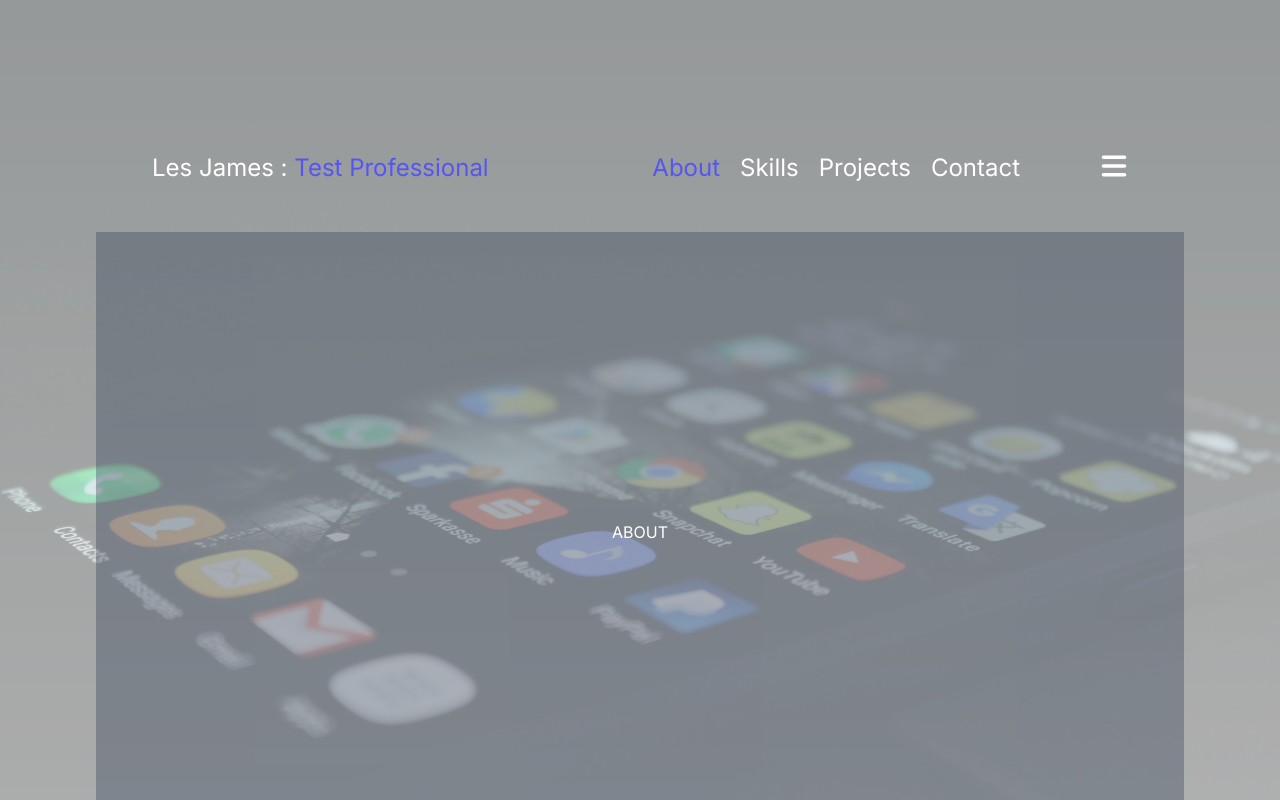
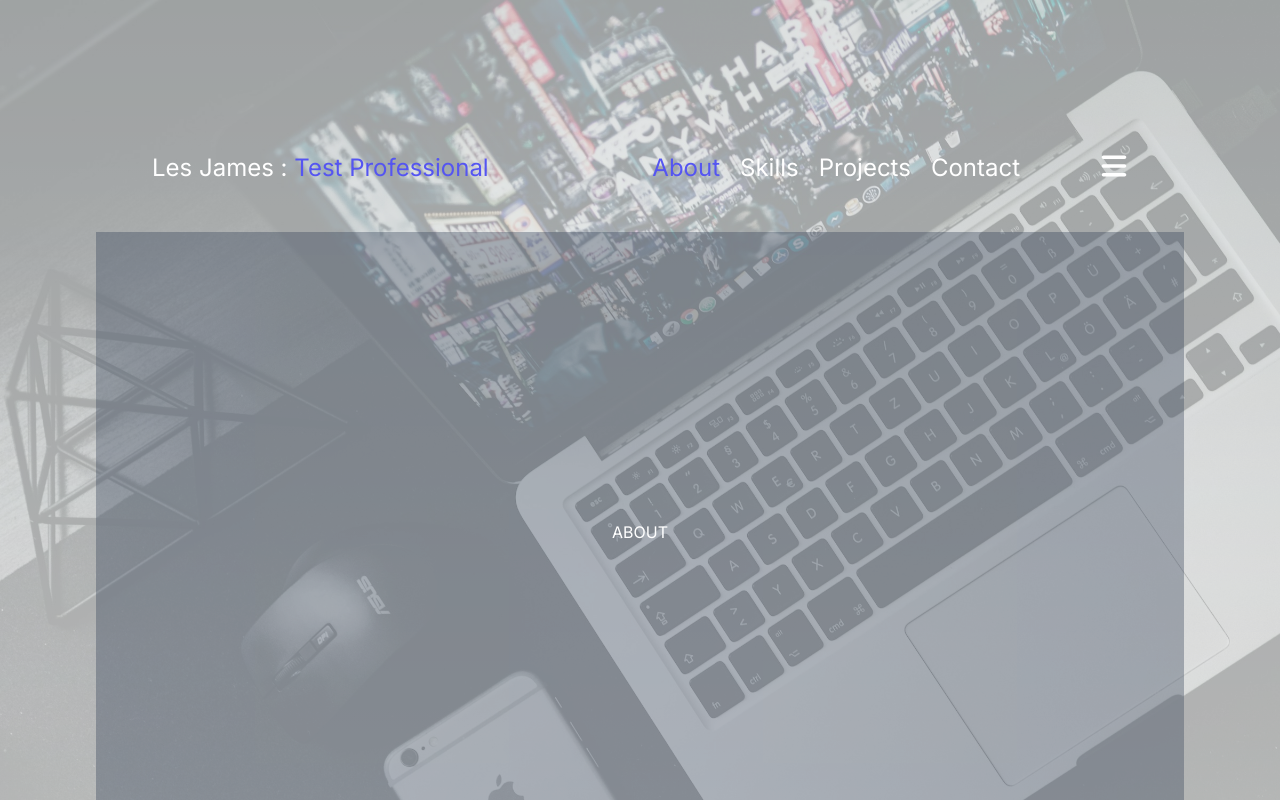
Before and after one commit to cuzzybro/lesjames-portfolio, a Next.js app: page / in a window 1280 px wide. Shown: the top 800 px of the page. Built offline with nearby package versions, Linux system fonts and the light colour scheme.

Commit message:
update back ground

```diff
--- a/app/layout.tsx
+++ b/app/layout.tsx
@@ -3,7 +3,7 @@
 import "./globals.css";
 import "dotenv/config";
 import Image from "next/image";
-import technology from "@/public/technology.jpg"
+import mac from "@/public/mac-background.jpg"
 
 const inter = Inter({ subsets: ["latin"] });
 
@@ -24,7 +24,7 @@
         className={`${inter.className} text-white` }
       >
         <div>
-          <Image src={technology} alt="" className=" bg-cover z-[-1] fixed opacity-30"/>
+          <Image src={mac} alt="" className=" bg-cover z-[-1] fixed opacity-30"/>
         </div>
         <div className="  flex min-h-screen flex-col items-center justify-between p-24 ">
           {children}
```
Also changed, not shown: public/mac-background.jpg (added), public/technology.jpg (deleted).
